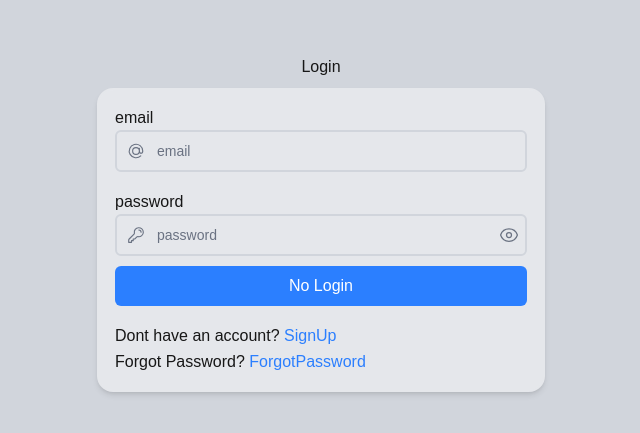
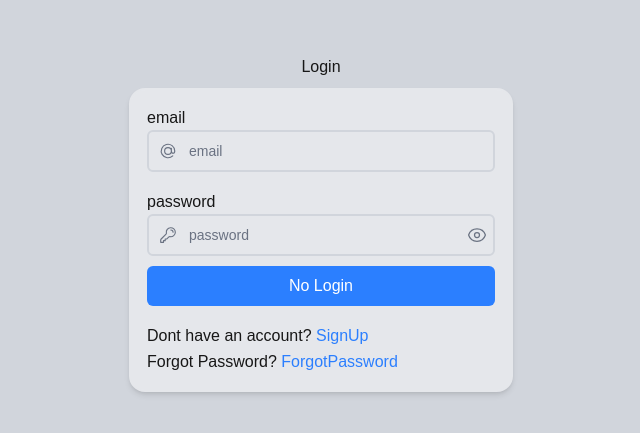
Before and after one commit to muchoki769/Auth_fullstack, a Next.js app: page /login in a window 1280 px wide. Shown: the part 173-606 px from the top of the page, without its empty margins (319-959 px from the left). Built offline with nearby package versions, Linux system fonts and the light colour scheme.

Commit message:
correcting mailer

```diff
--- a/src/app/forgotPassword/page.tsx
+++ b/src/app/forgotPassword/page.tsx
@@ -49,7 +49,7 @@ export default function ForgotPasswordPage() {
             <div className = "flex flex-col items-center justify-center min-h-screen py-2 bg-gray-300">
                 <h1 className="text-2xl bg-blue-400 rounded-md py-2 px-4 m-2">Forgot Password Page</h1>
 
-                                <div className= "flex flex-col grid-cols-1 gap-0.5 m-2  bg-gray-200 shadow-md py-4 px-4 border-2 border-gray-200 rounded-2xl w-full max-w-md ">
+                                <div className= "flex flex-col grid-cols-1 gap-0.5 m-2  bg-gray-200 shadow-md py-4 px-4 border-2 border-gray-200 rounded-2xl w-full max-w-sm mr-2 ml-2 ">
                                     <div>
                                          <label htmlFor="email">email</label>
                                          <div className="relative">
--- a/src/app/login/page.tsx
+++ b/src/app/login/page.tsx
@@ -63,12 +63,12 @@ export default function LoginPage() {
 
     return (
 
-            <div className="flex  flex-col items-center justify-center min-h-screen py-2 bg-gray-300">
+            <div className="flex  flex-col items-center justify-center min-h-screen py-2 bg-gray-300 ">
             <h1>{loading ? "Processing..." : "Login"}</h1>
             <hr/>
             {/* <form className="flex flex-col grid-cols-1 gap-0.5 px-4 py-4 border-2 border-gray-600 rounded-2xl w-full max-w-md"> */}
-              <div className="flex  flex-col grid-cols-1 gap-0.5 m-2 py-4 px-4
-                 border-2 border-gray-200 rounded-2xl w-full max-w-md bg-gray-200 shadow-md">
+              <div className="w-full flex  flex-col grid-cols-1 gap-0.5 m-2 py-4 px-4
+                 border-2 border-gray-200 rounded-2xl  max-w-sm bg-gray-200 shadow-md ml-4 mr-4 ">
 
                 <div className="w-full">
 
--- a/src/app/resetPassword/page.tsx
+++ b/src/app/resetPassword/page.tsx
@@ -52,7 +52,7 @@ export default function ResetPasswordPage() {
     return (
         <div className = "flex items-center justify-center flex-col gap-0.5 min-h-screen p-4  bg-gray-300">
             <h1 className="font-bold text-2xl mb-4">Reset Your Password</h1>
-            <div  className="flex flex-col grid-cols-1 gap-0.5 w-full max-w-md  bg-gray-200 shadow-md border-2 border-gray-200 rounded-md px-2 py-4">
+            <div  className="flex flex-col grid-cols-1 gap-0.5 w-full max-w-sm mr-2 ml-2  bg-gray-200 shadow-md border-2 border-gray-200 rounded-2xl px-2 py-4">
                 <div>
             <label htmlFor="password">New Password</label>
             <div className="relative">
--- a/src/app/signup/page.tsx
+++ b/src/app/signup/page.tsx
@@ -61,7 +61,7 @@ const [showPassword, setShowPassword] = useState(false);
             {/* <form className="flex flex-col grid-cols-1 gap-0.5 m-2 py-4 px-4 border-2 border-gray-600 rounded-2xl w-full max-w-md"> */}
 
             <div className="flex flex-col grid-cols-1 gap-0.5 m-2 py-4 px-4 border-2
-             border-gray-200 rounded-2xl w-full max-w-md  bg-gray-200 shadow-md">
+             border-gray-200 rounded-2xl w-full max-w-sm mr-2 ml-2  bg-gray-200 shadow-md">
                 <div className="w-full">
              <div>
             <label htmlFor="username">Username</label>
--- a/src/app/verifyemail/page.tsx
+++ b/src/app/verifyemail/page.tsx
@@ -41,7 +41,7 @@ export default function VerifyEmailPage() {
     return(
         <div className="flex items-center justify-center flex-col m-2  min-h-screen  py-2 bg-gray-200 ">
             <h1 className="text-4xl"> Verify Email</h1>
-            <div className=" flex flex-col grid-cols-2 gap-0.5 rounded-md border-2 border-gray-600 py-2 px-4">
+            <div className=" flex flex-col grid-cols-2 gap-0.5 rounded-2xl max-w-sm ml-2 mr-2 border-2 border-gray-600 py-2 px-4">
             {/* <h2 className="p-2 bg-blue-400 rounded-md py-2 px-4 m-2">{token ? `${token}` : "no token" }</h2> */}
 
             {verified && (
--- a/src/helpers/mailer.ts
+++ b/src/helpers/mailer.ts
@@ -4,7 +4,7 @@ import bcryptjs from 'bcryptjs';
 
 
 type SendEmailParams ={
-
+   email: string;
    emailType: "VERIFY" | "RESET";
    userId: string;
 };
@@ -46,7 +46,7 @@ export const sendEmail = async ({emailType,userId}:SendEmailParams) => {
 
     const mailOptions = {
         from: '"Demo App"<no-reply@demomailtrap.co>', //'ndungudavidmuchoki@gmail.com'
-        to: "ndungudavidmuchoki@gmail.com", //email
+        to: "ndungudavidmuchoki@gmail.com",
         subject: emailType === "VERIFY" ? "Verify your email" : "Reset your password",
         html:
         `<p>Click <a href="${process.env.DOMAIN}/${emailType === "VERIFY" ? "verifyemail" : "resetPassword"}?token=${hashedToken}">
```
